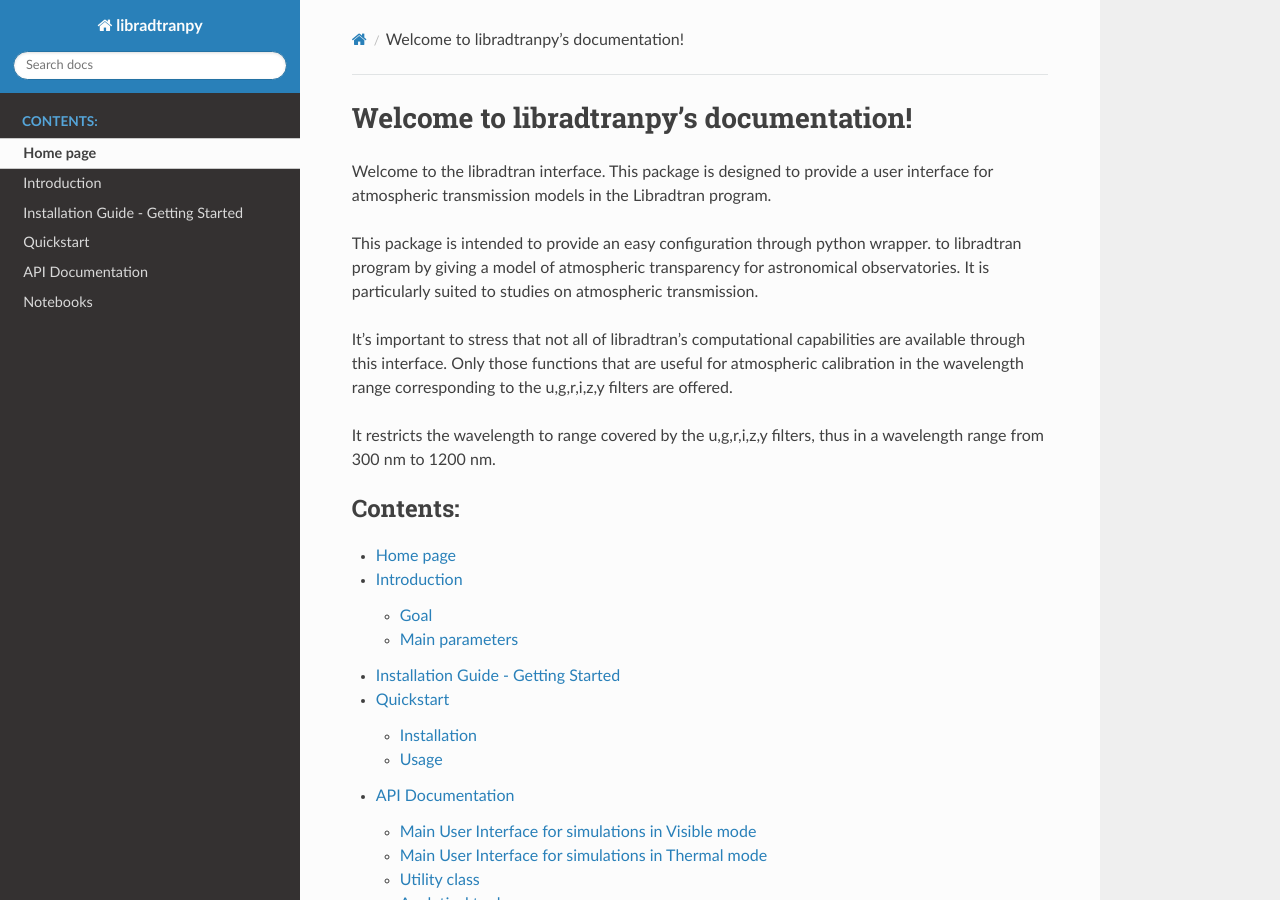
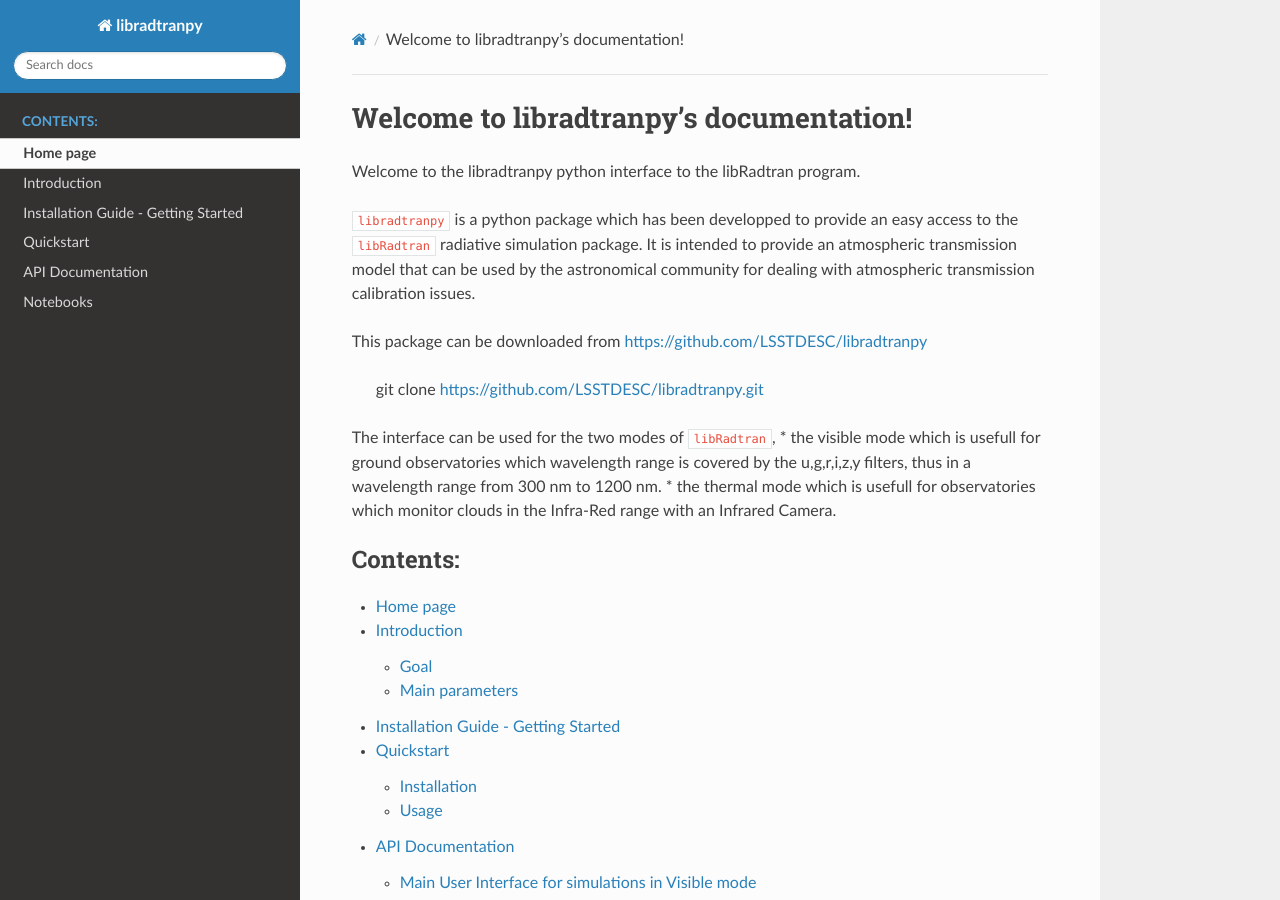
Before and after one commit to LSSTDESC/libradtranpy, a Sphinx documentation site: the page built from docs/index.rst, in a window 1280 px wide and 900 px high. Built offline with Sphinx 7.4.7 and the Read the Docs theme 2.0.0, drawn with Linux system fonts in a browser that asks for light colours; the version number could not be read and is left out.

Commit message:
add redme

```diff
--- a/docs/index.rst
+++ b/docs/index.rst
@@ -5,18 +5,20 @@
 Welcome to libradtranpy's documentation!
 ========================================================================================
 
-Welcome to the libradtran interface.
-This package is designed to provide a user interface for atmospheric transmission models in the Libradtran program.
+Welcome to the libradtranpy python interface to the libRadtran program.
 
-This package is intended to provide an easy configuration through python wrapper.
-to libradtran program by giving a model of atmospheric transparency for astronomical observatories.
-It is particularly suited to studies on atmospheric transmission.
+``libradtranpy`` is a python package which has been developped to provide an easy access to the ``libRadtran`` radiative simulation package.
+It is intended to provide an atmospheric transmission model that can  be used by the astronomical community for dealing with atmospheric transmission calibration issues.
 
-It's important to stress that not all of libradtran's computational capabilities are
-available through this interface. Only those functions that are useful for atmospheric calibration in the wavelength range corresponding to the u,g,r,i,z,y filters are offered.
+This package can be downloaded from https://github.com/LSSTDESC/libradtranpy
 
-It restricts the wavelength to range covered by the u,g,r,i,z,y filters, thus in a
+   git clone https://github.com/LSSTDESC/libradtranpy.git
+
+
+The interface can be used for the two modes of ``libRadtran``,
+* the visible mode which is usefull for ground observatories which wavelength range is covered by the u,g,r,i,z,y filters, thus in a
 wavelength range from 300 nm to 1200 nm.
+* the thermal mode which is usefull for observatories which monitor clouds in the Infra-Red range with an Infrared Camera.
 
 
 
```
Also changed, not shown: README.md (+1 -1 lines).
